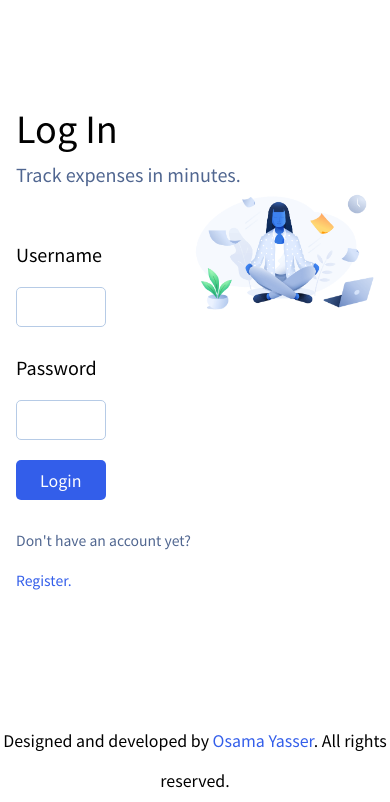
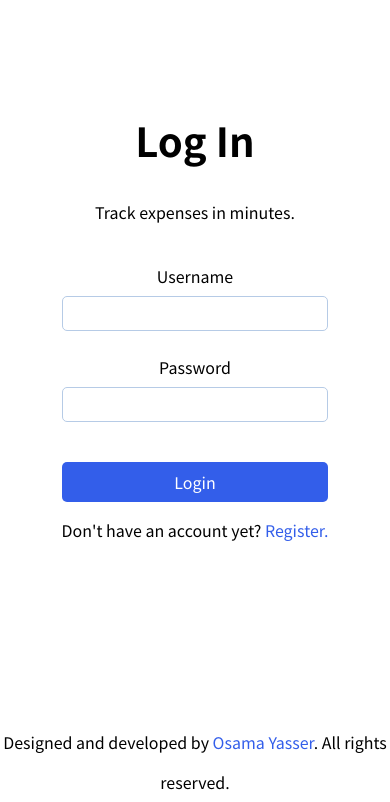
Before and after one commit to oyasr/tawfeer, a Flask app: page /login in a window 390 px wide. Shown: the part 196-998 px from the top of the page. Run offline with Flask 2, Linux system fonts and the light colour scheme; some libraries are stand-ins or nearby versions.

Commit message:
Make login page responsive

```diff
--- a/static/mobile.css
+++ b/static/mobile.css
@@ -1,4 +1,5 @@
-/* Home page */
+@media (max-width: 750px) {
+  /* Home Page */
   #home .container {
     flex-direction: column;
     align-items: center;
@@ -8,10 +9,22 @@
     padding-bottom: 2rem;
     border-bottom: 1px solid #b6cbe6;
     margin: 0 2rem;
+    text-align: center;
   }
 
   #home .container .right-div {
     padding-top: 6rem;
+  }
+}
+
+/* Login Page */
+#login .login-img {
+  display: none;
+}
+
+#login .login-form {
+  margin: auto;
+  text-align: center;
 }
 
 @media (max-width: 550px) {
--- a/static/styles.css
+++ b/static/styles.css
@@ -225,8 +225,43 @@ ul {
   border-bottom: 2px solid #335eea;
 }
 
-/* Form */
-#primary-form {
+/* Login Page */
+#login .container {
+  display: flex;
+  justify-content: space-between;
+  padding-top: 6rem;
+  /* align-items: center; */
+}
+
+#login .login-img img {
+  width: 30rem;
+}
+
+#login .login-form form {
+  display: flex;
+  flex-direction: column;
+}
+
+#login .login-form form input {
+  font-size: 0.75rem;
+  padding: 0.5rem 1rem;
+  margin-bottom: 1rem;
+  border: 1px solid #b6cbe6;
+  border-radius: 5px;
+  flex: 0.95;
+  font-family: "Noto Sans HK", sans-serif;
+}
+
+#login .login-form form button {
+  margin-top: 1.5rem;
+  margin-bottom: 00.5rem;
+}
+
+#login .login-form form input:focus {
+  outline: none;
+  border-color: #335eea;
+}
+/* #primary-form {
   padding-top: 100px;
   font-size: 18px;
 }
@@ -291,7 +326,7 @@ ul {
 #primary-form select:focus {
   outline: none;
   border-color: #335eea;
-}
+} */
 
 /* Apology */
 #apology {
--- a/templates/layout.html
+++ b/templates/layout.html
@@ -10,7 +10,7 @@
     <link
       href="/static/mobile.css"
       rel="stylesheet"
-      media="screen and (max-width: 768px)"
+      media="screen and (max-width: 850px)"
     />
 
     <!-- Custom head block -->
--- a/templates/login.html
+++ b/templates/login.html
@@ -5,29 +5,27 @@
 
 <!-- Login Form -->
 {% block main %}
-<div id="primary-form">
-  <div class="container">
-    <h1>Log In</h1>
-    <p>Track expenses in minutes.</p>
+<section id="login">
+  <div class="container py-3">
+    <div class="login-form p-1">
+      <h1 class="m-heading">Log In</h1>
+      <p class="py-1">Track expenses in minutes.</p>
       <form action="/login" method="POST">
-      <div class="form-group">
         <label for="username">Username</label>
         <input autocomplete="off" name="username" id="username" type="text" />
-      </div>
-      <div class="form-group">
         <label for="password">Password</label>
         <input name="password" id="password" type="password" />
-      </div>
         <button class="btn btn-primary" type="submit">Login</button>
         <p>
           Don't have an account yet?
           <a class="text-primary" href="/register">Register.</a>
         </p>
       </form>
-    <div class="form-img">
+    </div>
+    <div class="login-img p-1">
       <img src={{ url_for('static', filename='login.png') }} alt="Yoga girl
       illustration">
     </div>
   </div>
-</div>
+</section>
 {% endblock %}
```
Lines whose indentation alone changed are shown as unchanged.
